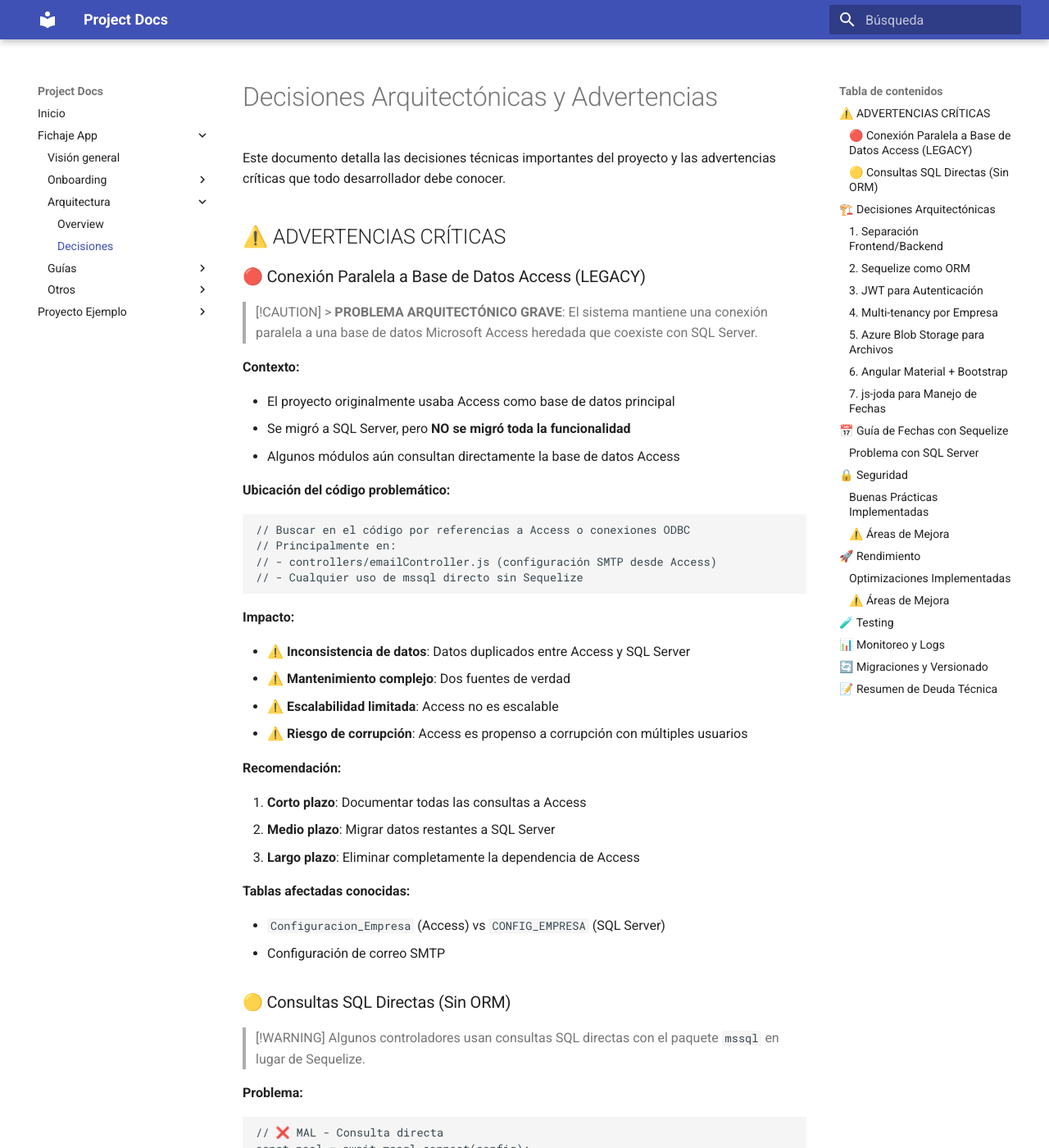
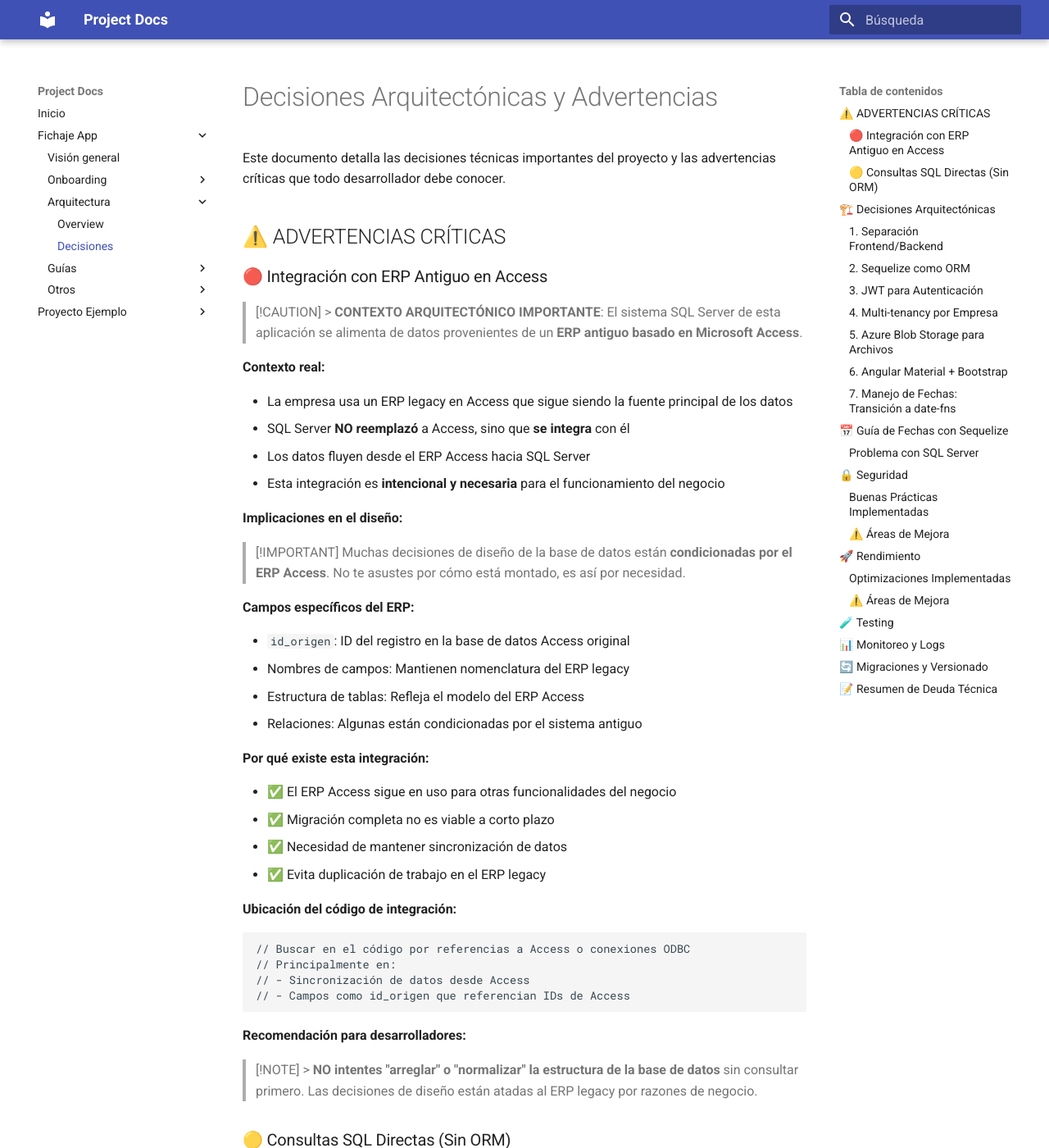
Before and after one commit to KongSoftwareSpain/projects-docs, an MkDocs documentation site: the page built from docs/fichaje_app/arquitectura/decisiones.md, in a window 1280 px wide and 1400 px high. Shown: the whole window at 82% size. Built offline with MkDocs 1.6.1 and Material for MkDocs 9.7.7, drawn with Linux system fonts in a browser that asks for light colours; some of the changed text lies outside the part shown.

````diff
--- a/docs/fichaje_app/arquitectura/decisiones.md
+++ b/docs/fichaje_app/arquitectura/decisiones.md
@@ -4,42 +4,48 @@
 
 ## ⚠️ ADVERTENCIAS CRÍTICAS
 
-### 🔴 Conexión Paralela a Base de Datos Access (LEGACY)
+### 🔴 Integración con ERP Antiguo en Access
 
-> [!CAUTION] > **PROBLEMA ARQUITECTÓNICO GRAVE**: El sistema mantiene una conexión paralela a una base de datos Microsoft Access heredada que coexiste con SQL Server.
+> [!CAUTION] > **CONTEXTO ARQUITECTÓNICO IMPORTANTE**: El sistema SQL Server de esta aplicación se alimenta de datos provenientes de un **ERP antiguo basado en Microsoft Access**.
 
-**Contexto:**
+**Contexto real:**
 
-- El proyecto originalmente usaba Access como base de datos principal
-- Se migró a SQL Server, pero **NO se migró toda la funcionalidad**
-- Algunos módulos aún consultan directamente la base de datos Access
+- La empresa usa un ERP legacy en Access que sigue siendo la fuente principal de los datos
+- SQL Server **NO reemplazó** a Access, sino que **se integra** con él
+- Los datos fluyen desde el ERP Access hacia SQL Server
+- Esta integración es **intencional y necesaria** para el funcionamiento del negocio
 
-**Ubicación del código problemático:**
+**Implicaciones en el diseño:**
+
+> [!IMPORTANT]
+> Muchas decisiones de diseño de la base de datos están **condicionadas por el ERP Access**. No te asustes por cómo está montado, es así por necesidad.
+
+**Campos específicos del ERP:**
+
+- `id_origen`: ID del registro en la base de datos Access original
+- Nombres de campos: Mantienen nomenclatura del ERP legacy
+- Estructura de tablas: Refleja el modelo del ERP Access
+- Relaciones: Algunas están condicionadas por el sistema antiguo
+
+**Por qué existe esta integración:**
+
+- ✅ El ERP Access sigue en uso para otras funcionalidades del negocio
+- ✅ Migración completa no es viable a corto plazo
+- ✅ Necesidad de mantener sincronización de datos
+- ✅ Evita duplicación de trabajo en el ERP legacy
+
+**Ubicación del código de integración:**
 
 ```javascript
 // Buscar en el código por referencias a Access o conexiones ODBC
 // Principalmente en:
-// - controllers/emailController.js (configuración SMTP desde Access)
-// - Cualquier uso de mssql directo sin Sequelize
+// - Sincronización de datos desde Access
+// - Campos como id_origen que referencian IDs de Access
 ```
 
-**Impacto:**
+**Recomendación para desarrolladores:**
 
-- ⚠️ **Inconsistencia de datos**: Datos duplicados entre Access y SQL Server
-- ⚠️ **Mantenimiento complejo**: Dos fuentes de verdad
-- ⚠️ **Escalabilidad limitada**: Access no es escalable
-- ⚠️ **Riesgo de corrupción**: Access es propenso a corrupción con múltiples usuarios
-
-**Recomendación:**
-
-1. **Corto plazo**: Documentar todas las consultas a Access
-2. **Medio plazo**: Migrar datos restantes a SQL Server
-3. **Largo plazo**: Eliminar completamente la dependencia de Access
-
-**Tablas afectadas conocidas:**
-
-- `Configuracion_Empresa` (Access) vs `CONFIG_EMPRESA` (SQL Server)
-- Configuración de correo SMTP
+> [!NOTE] > **NO intentes "arreglar" o "normalizar" la estructura de la base de datos** sin consultar primero. Las decisiones de diseño están atadas al ERP legacy por razones de negocio.
 
 ### 🟡 Consultas SQL Directas (Sin ORM)
 
@@ -153,13 +159,24 @@
 
 ### 4. Multi-tenancy por Empresa
 
-**Decisión**: Soft multi-tenancy con `id_empresa`
+**Decisión**: Transición de modelo Single-tenant (Legacy) a Soft Multi-tenancy (Futuro).
 
-**Razones:**
+> [!NOTE]
+> Actualmente coexisten ambos modelos. Ver [Infraestructura](../arquitectura/overview.md#🌍-infraestructura-y-despliegue-topología-actual).
 
+**Razones del cambio a Multi-tenant (`kong1App`):**
+
+- ✅ **Consolidación**: Evitar mantener N servidores para N clientes
 - ✅ Una sola base de datos para todas las empresas
-- ✅ Más simple de mantener
+- ✅ Más simple de mantener y desplegar
 - ✅ Costos reducidos
+
+**Estado Actual (Híbrido):**
+
+- **Legacy**: Servidores dedicados por cliente (`AppFichaje`, `ThrApp`, etc.)
+- **Moderno**: Servidor multi-tenant (`kong1App`) alojando múltiples clientes
+
+**Implementación del Multi-tenancy:**
 
 **Implementación:**
 
@@ -216,24 +233,63 @@
 - ❌ Posibles conflictos de estilos
 - ❌ Dos sistemas de diseño
 
-### 7. js-joda para Manejo de Fechas
+### 7. Manejo de Fechas: Transición a date-fns
 
-**Decisión**: Usar js-joda en lugar de Date nativo o moment.js
+**Decisión actual**: Migración progresiva de js-joda a date-fns
 
-**Razones:**
+> [!IMPORTANT] > **ESTADO DE TRANSICIÓN**: El proyecto está en proceso de migración de `js-joda` a `date-fns`. Actualmente coexisten ambas librerías.
 
-- ✅ Inmutable (evita bugs)
-- ✅ API clara y consistente
-- ✅ Soporte de zonas horarias
-- ✅ Compatible entre backend y frontend
+**Contexto de la transición:**
 
-**Configuración:**
+- ✅ **Código nuevo**: Usar `date-fns` y `date-fns-tz`
+- ⚠️ **Código legacy**: Aún usa `js-joda`
+- 🔄 **Migración gradual**: Se está cambiando poco a poco
+
+**Por qué date-fns:**
+
+- ✅ Más ligero y modular
+- ✅ Mejor rendimiento
+- ✅ API más simple y funcional
+- ✅ Mejor soporte de TypeScript
+- ✅ Tree-shaking (reduce bundle size)
+
+**Configuración recomendada (código nuevo):**
 
 ```javascript
-// Zona horaria: Europe/Madrid
+// Backend - date-fns
+const { format, parseISO, addDays } = require("date-fns");
+const { zonedTimeToUtc, utcToZonedTime } = require("date-fns-tz");
+
+// Zona horaria
+const timezone = "Europe/Madrid";
+const ahora = utcToZonedTime(new Date(), timezone);
+```
+
+```typescript
+// Frontend - date-fns
+import { format, parseISO, addDays } from "date-fns";
+import { zonedTimeToUtc, utcToZonedTime } from "date-fns-tz";
+import { es } from "date-fns/locale";
+
+// Formatear fecha
+const fechaFormateada = format(new Date(), "dd/MM/yyyy HH:mm", { locale: es });
+```
+
+**Código legacy (js-joda):**
+
+```javascript
+// Aún encontrarás esto en código antiguo
 import { LocalDateTime, ZoneId } from "@js-joda/core";
 const ahora = LocalDateTime.now(ZoneId.of("Europe/Madrid"));
 ```
+
+**Guía para desarrolladores:**
+
+> [!NOTE]
+>
+> - **Nuevo código**: Usa `date-fns`
+> - **Modificando código existente**: Puedes mantener `js-joda` o migrar a `date-fns` si el cambio es significativo
+> - **No mezcles**: En un mismo archivo/módulo, usa una sola librería
 
 > [!IMPORTANT] > **CRÍTICO**: Sequelize con SQL Server y fechas es complicado. Ver [Guía de Fechas con Sequelize](#guía-de-fechas-con-sequelize).
 
@@ -388,14 +444,16 @@
 
 ## 📝 Resumen de Deuda Técnica
 
-| Prioridad | Ítem                                | Impacto |
-| --------- | ----------------------------------- | ------- |
-| 🔴 ALTA   | Eliminar dependencia de Access      | Alto    |
-| 🔴 ALTA   | Implementar tests                   | Alto    |
-| 🟡 MEDIA  | Migrar queries directas a Sequelize | Medio   |
-| 🟡 MEDIA  | Implementar logging estructurado    | Medio   |
-| 🟢 BAJA   | Optimizar rendimiento               | Bajo    |
-| 🟢 BAJA   | Implementar rate limiting           | Bajo    |
+| Prioridad | Ítem                                | Impacto | Nota                  |
+| --------- | ----------------------------------- | ------- | --------------------- |
+| 🔴 ALTA   | Implementar tests                   | Alto    | Urgente               |
+| 🟡 MEDIA  | Migrar queries directas a Sequelize | Medio   | Mejora mantenibilidad |
+| 🟡 MEDIA  | Implementar logging estructurado    | Medio   | Mejora debugging      |
+| 🟢 BAJA   | Optimizar rendimiento               | Bajo    | No crítico            |
+| 🟢 BAJA   | Implementar rate limiting           | Bajo    | Seguridad adicional   |
+
+> [!NOTE]
+> La integración con Access **NO es deuda técnica**, es una decisión de negocio necesaria.
 
 ---
 
````
Also changed, not shown: docs/fichaje_app/arquitectura/infraestructura.md (added, +119 -0 lines), docs/fichaje_app/arquitectura/overview.md (+54 -30 lines), docs/fichaje_app/guias/convenciones.md (+29 -11 lines), docs/fichaje_app/index.md (+2 -1 lines), docs/fichaje_app/onboarding/entorno.md (+5 -5 lines), docs/fichaje_app/onboarding/intro.md (+31 -27 lines).
